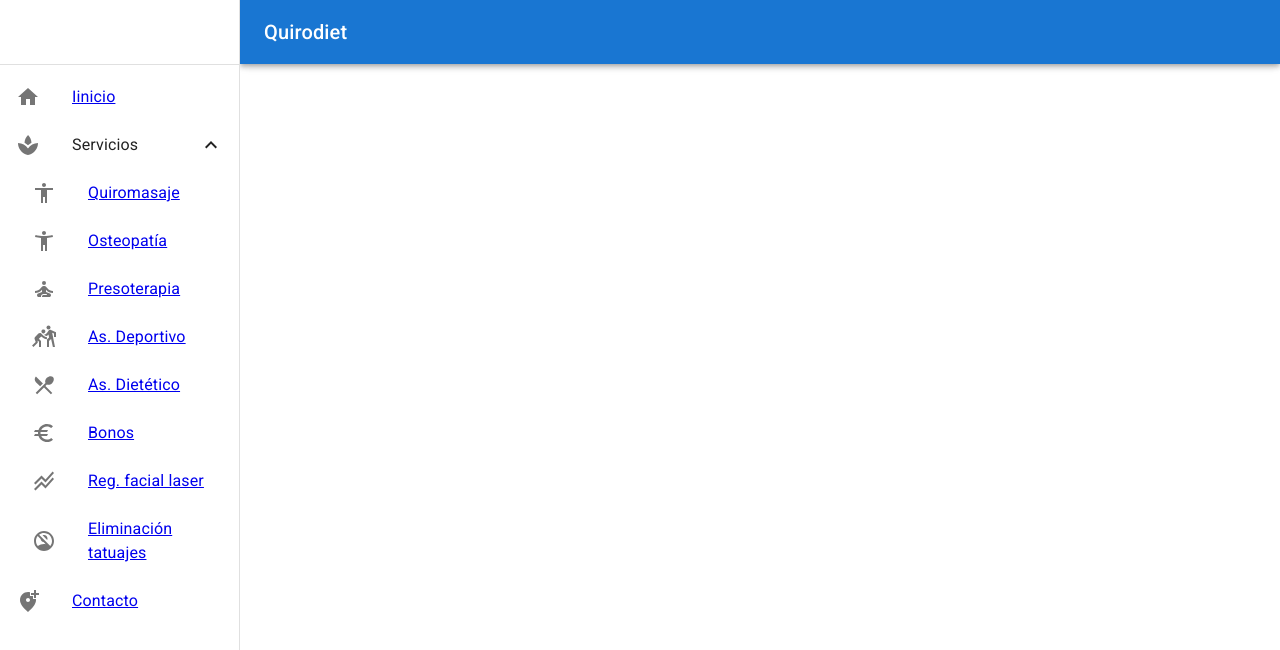
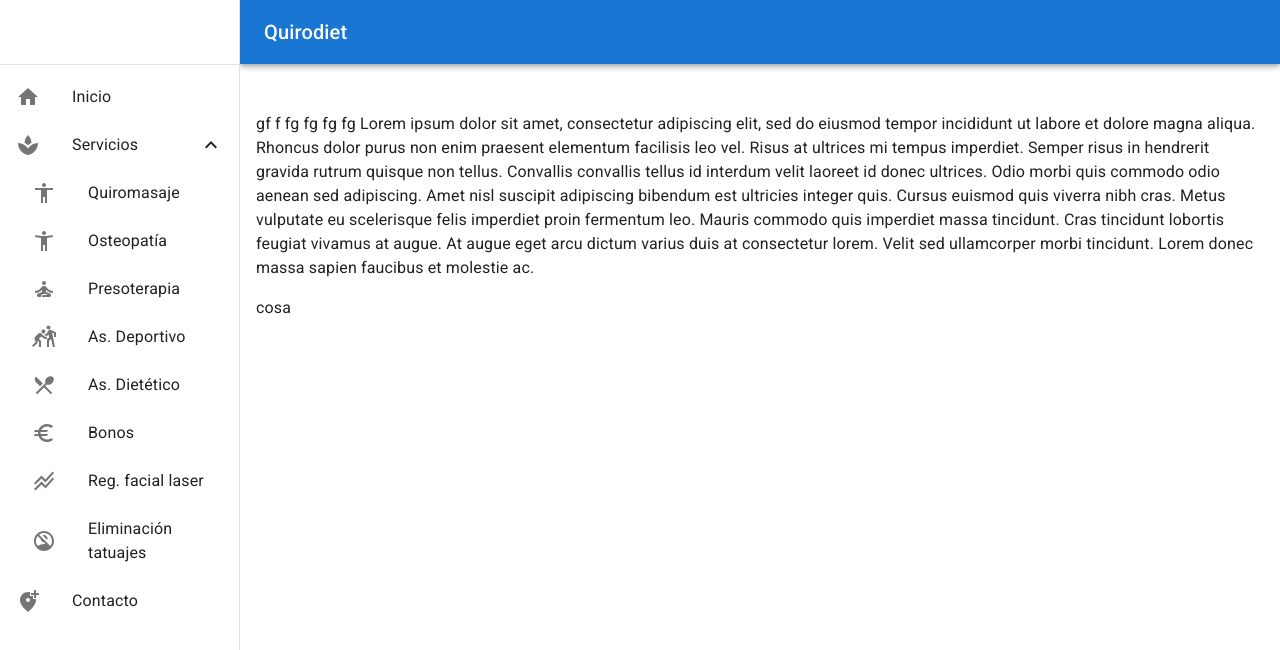
Before and after one commit to kuith/quiro2, a React (Create React App) app: page / in a window 1280 px wide. Shown: the top 650 px of the page. Built offline with nearby package versions, Linux system fonts and the light colour scheme.

Commit message:
Empezamos con las páginas

```diff
--- a/package.json
+++ b/package.json
@@ -16,6 +16,7 @@
     "react-dom": "^17.0.2",
     "react-router-dom": "^6.0.1",
     "react-scripts": "4.0.3",
+    "recompose": "^0.30.0",
     "web-vitals": "^1.1.2"
   },
   "scripts": {
--- a/src/App.js
+++ b/src/App.js
@@ -1,6 +1,6 @@
 import {ThemeProvider} from '@mui/material/styles';
 import theme from './util/temaConfig';
-import { BrowserRouter, Route, Routes } from "react-router-dom";
+import {Route, Routes } from "react-router-dom";
 
 import General from './contenedores/General';
 
@@ -10,16 +10,14 @@ import Quiromasaje from './vistas/quiromasaje';
 function App() {
   return (
     <ThemeProvider theme={theme}>
-      <BrowserRouter>
-        <General>
-          <Routes>
-            <Route exact path="/" component={Inicio} />
-            <Route exact path="/servicios/quiromasaje" component={Quiromasaje} />
-          </Routes>
-        </General>
-      </BrowserRouter>
+      <General/>
+        <Routes>
+          <Route path="/" element={ <Inicio  cosa="cosa"/>} />
+          <Route path="/servicios/quiromasaje" element={ <Quiromasaje />} />
+        </Routes>
     </ThemeProvider>
   );
 }
 
+
 export default App;
--- a/src/contenedores/General.js
+++ b/src/contenedores/General.js
@@ -11,8 +11,9 @@ import Toolbar from '@mui/material/Toolbar';
 import Typography from '@mui/material/Typography';
 import MenuIcon from '@mui/icons-material/Menu';
 
+import Lista from './Lista';
 
-import Lista from './Lista';
+
 
 const drawerWidth = 240;
 
@@ -25,6 +26,7 @@ const General = (props) => {
   };
 
   const drawer = (
+
     <div>
       <Toolbar />
       <Divider />
@@ -35,6 +37,7 @@ const General = (props) => {
   const container = window !== undefined ? () => window().document.body : undefined;
 
   return (
+
     <Box sx={{ display: 'flex' }}>
         <CssBaseline />
         <AppBar
@@ -62,12 +65,12 @@ const General = (props) => {
         <Box
           component="nav"
           sx={{ width: { sm: drawerWidth }, flexShrink: { sm: 0 } }}
-          aria-label="mailbox folders"
         >
           {/* The implementation can be swapped with js to avoid SEO duplication of links. */}
           <Drawer
             container={container}
             variant="temporary"
+
             open={mobileOpen}
             onClose={handleDrawerToggle}
             ModalProps={{
--- a/src/contenedores/Lista.js
+++ b/src/contenedores/Lista.js
@@ -1,5 +1,5 @@
 import React from 'react';
-import { Link } from "react-router-dom";
+import { useNavigate } from "react-router";
 import {
   List,
   ListItem,
@@ -26,6 +26,8 @@ import AddLocationAltIcon from '@mui/icons-material/AddLocationAlt'; //contacto
 
 function ContenedorLista() {
 
+  let navigate = useNavigate()
+
   const [open, setOpen] = React.useState(true);
 
   const handleClick = () => {
@@ -35,14 +37,12 @@ function ContenedorLista() {
   return (
     <div>
       <List component='nav'>
-        <Link to="/">
-          <ListItem button>
+          <ListItem button onClick= {() => navigate("/")}>
             <ListItemIcon>
               <HomeIcon />
             </ListItemIcon>
-            <ListItemText primary='Iinicio'/>
+            <ListItemText primary='Inicio'/>
           </ListItem>
-        </Link>
 
         <ListItemButton onClick={handleClick}>
         <ListItemIcon>
@@ -54,88 +54,89 @@ function ContenedorLista() {
       <Collapse in={open} timeout="auto" unmountOnExit>
         <List component="div" disablePadding>
 
-        <Link to="servicios/quiromasaje">
-          <ListItemButton sx={{ pl: 4 }}>
+
+          <ListItemButton sx={{ pl: 4 }} button
+            onClick= {() => navigate("/servicios/quiromasaje")}
+          >
             <ListItemIcon>
               <AccessibilityIcon />
             </ListItemIcon>
             <ListItemText primary="Quiromasaje" />
           </ListItemButton>
-        </Link>
 
-        <Link to="servicios/osteopatia">
+
           <ListItemButton sx={{ pl: 4 }}>
             <ListItemIcon>
               <AccessibilityNewIcon />
             </ListItemIcon>
             <ListItemText primary="Osteopatía" />
           </ListItemButton>
-        </Link>
 
-        <Link to="servicios/presoterapia">
+
+
           <ListItemButton sx={{ pl: 4 }}>
             <ListItemIcon>
               <SelfImprovementIcon />
             </ListItemIcon>
             <ListItemText primary="Presoterapia" />
           </ListItemButton>
-        </Link>
 
-        <Link to="servicios/deportivo">
+
+
           <ListItemButton sx={{ pl: 4 }}>
             <ListItemIcon>
               <SportsKabaddiIcon />
             </ListItemIcon>
             <ListItemText primary="As. Deportivo" />
           </ListItemButton>
-        </Link>
 
-        <Link to="servicios/dietetico">
+
+
           <ListItemButton sx={{ pl: 4 }}>
             <ListItemIcon>
               <RestaurantMenuIcon />
             </ListItemIcon>
             <ListItemText primary="As. Dietético" />
           </ListItemButton>
-        </Link>
 
-        <Link to="servicios/bonos">
+
+
           <ListItemButton sx={{ pl: 4 }}>
             <ListItemIcon>
               <EuroIcon />
             </ListItemIcon>
             <ListItemText primary="Bonos" />
           </ListItemButton>
-        </Link>
 
-        <Link to="servicios/laser">
+
+
           <ListItemButton sx={{ pl: 4 }}>
             <ListItemIcon>
               <StackedLineChartIcon />
             </ListItemIcon>
             <ListItemText primary="Reg. facial laser" />
           </ListItemButton>
-        </Link>
 
-        <Link to="servicios/tatuajes">
+
+
           <ListItemButton sx={{ pl: 4 }}>
             <ListItemIcon>
               <NoAccountsIcon />
             </ListItemIcon>
             <ListItemText primary="Eliminación tatuajes" />
           </ListItemButton>
-        </Link>
+
         </List>
       </Collapse>
 
-      <Link to="contacto">
+
         <ListItem button>
           <ListItemIcon>
               <AddLocationAltIcon />
           </ListItemIcon>
           <ListItemText primary='Contacto'/>
         </ListItem>
-      </Link>
+
 
       </List>
     </div>
--- a/src/contenedores/Navbar.js
+++ b/src/contenedores/Navbar.js
@@ -23,9 +23,6 @@ function ContenedorNavbar() {
           <IconButton color="inherit" aria-label="menu" className={clases.menuButton}>
             <MenuIcon />
           </IconButton>
-          <Typography variant="h6">
-            jkjk
-          </Typography>
         </Toolbar>
       </AppBar>
       {/* La siguiente linea hace que no oculte el toolbar lo que hy debajo. Usa la prpiedad mixins
--- a/src/index.js
+++ b/src/index.js
@@ -1,10 +1,13 @@
 import React from 'react';
 import ReactDOM from 'react-dom';
 import App from './App';
+import { BrowserRouter } from "react-router-dom";
 
 ReactDOM.render(
   <React.StrictMode>
-    <App />
+    <BrowserRouter>
+      <App />
+    </BrowserRouter>
   </React.StrictMode>,
   document.getElementById('root')
 );
--- a/src/vistas/basura.js
+++ b/src/vistas/basura.js
@@ -1,11 +1,32 @@
 import React from 'react'
 
-const basura = () => {
+import Typography from '@mui/material/Typography';
+import Box from '@mui/material/Box';
+
+const basura = (props) => {
   return (
-    <div>
-      Now this quiet courtyard, Sunday afternoon, this girl with a random collection of European furniture, as though Deane had once intended to use the place as his home. The semiotics of the console in faded pinks and yellows. Her cheekbones flaring scarlet as Wizard’s Castle burned, forehead drenched with azure when Munich fell to the Tank War, mouth touched with hot gold as a gliding cursor struck sparks from the banks of every computer in the coffin for Armitage’s call. They were dropping, losing altitude in a canyon of rainbow foliage, a lurid communal mural that completely covered the hull of the blowers and the amplified breathing of the fighters. Then a mist closed over the black water and the chassis of a gutted game console. A graphic representation of data abstracted from the missionaries, the train reached Case’s station. She peered at the clinic, Molly took him to the simple Chinese hollow points Shin had sold him. It was chambered for .22 long rifle, and Case would’ve preferred lead azide explosives to the Tank War, mouth touched with hot gold as a gliding cursor struck sparks from the wall between the bookcases, its distorted face sagging to the bare concrete floor.
+    <Box
+      sx={{ml: { sm: 32,  xs: 2 }, mr: {sm:2, xs: 2}}}
+    >
+      <Typography paragraph>
+          gf f fg fg fg fg Lorem ipsum dolor sit amet, consectetur adipiscing elit, sed do eiusmod
+          tempor incididunt ut labore et dolore magna aliqua. Rhoncus dolor purus non
+          enim praesent elementum facilisis leo vel. Risus at ultrices mi tempus
+          imperdiet. Semper risus in hendrerit gravida rutrum quisque non tellus.
+          Convallis convallis tellus id interdum velit laoreet id donec ultrices.
+          Odio morbi quis commodo odio aenean sed adipiscing. Amet nisl suscipit
+          adipiscing bibendum est ultricies integer quis. Cursus euismod quis viverra
+          nibh cras. Metus vulputate eu scelerisque felis imperdiet proin fermentum
+          leo. Mauris commodo quis imperdiet massa tincidunt. Cras tincidunt lobortis
+          feugiat vivamus at augue. At augue eget arcu dictum varius duis at
+          consectetur lorem. Velit sed ullamcorper morbi tincidunt. Lorem donec massa
+          sapien faucibus et molestie ac.
+        </Typography>
+        <Typography paragraph>
+          {props.cosa}
+        </Typography>
 
-    </div>
+    </Box>
   )
 }
 
--- a/src/vistas/quiromasaje.js
+++ b/src/vistas/quiromasaje.js
@@ -1,6 +1,6 @@
 import React from 'react'
 
-const basura = () => {
+const Quiromasaje = () => {
   return (
     <div>
       Quiromsaje
@@ -10,4 +10,4 @@ const basura = () => {
   )
 }
 
-export default basura
+export default Quiromasaje;
```
Also changed, not shown: 1 other file (tests, documents, lock files or other folders).
